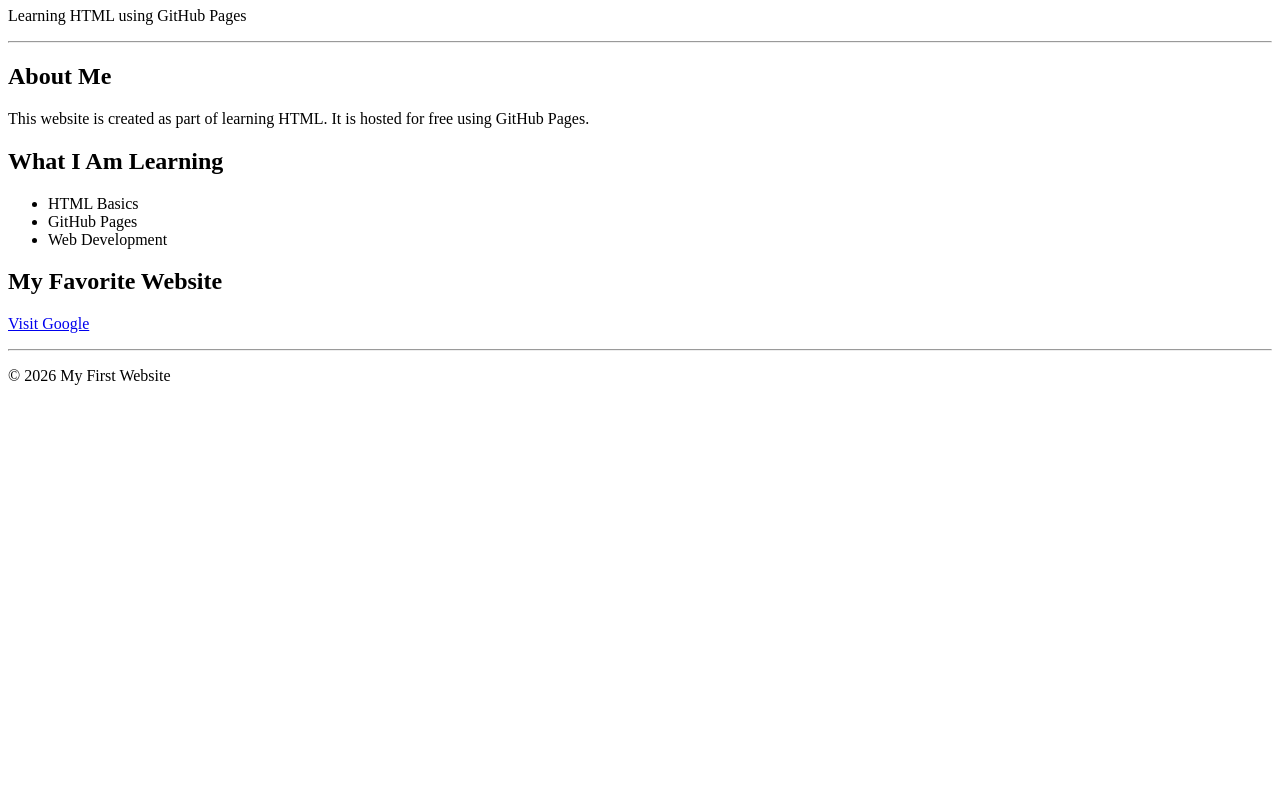
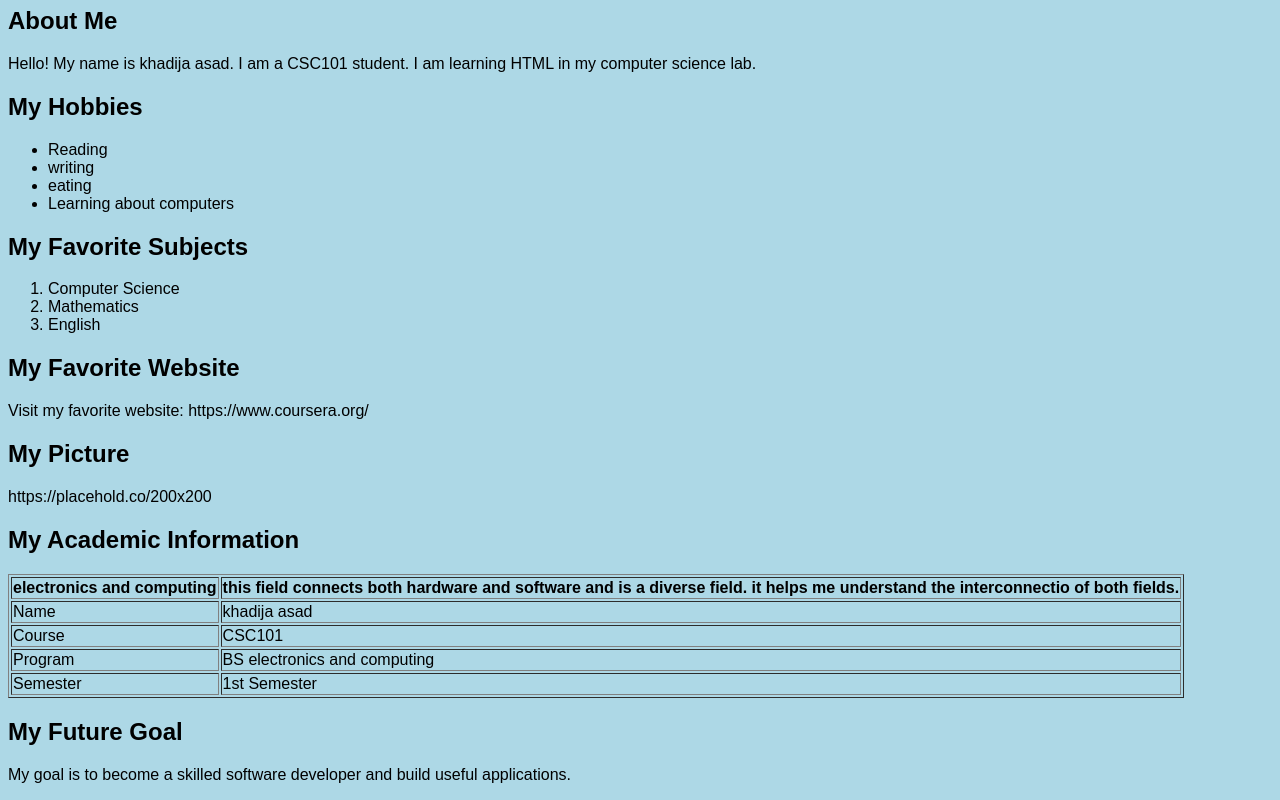
Before and after one commit to KhadijaSP2026/khadijaSP2026.github.io, a plain HTML site: page index.html in a window 1280 px wide. Shown: the part 73-873 px from the top of the page. Before the commit the page ends 800 px from the top, so only its background shows below. Drawn offline with Linux system fonts and the light colour scheme.

Commit message:
Update index.html

```diff
--- a/index.html
+++ b/index.html
@@ -1,50 +1,56 @@
 <!DOCTYPE html>
-<html lang="en">
+<html>
 <head>
-    <meta charset="UTF-8">
-    <meta name="viewport" content="width=device-width, initial-scale=1.0">
-    <title>My GitHub Pages Website</title>
+    <title>My Personal Profile</title>
 </head>
-<body>
-
-    <header>
-        <h1>Welcome to My Website</h1>
-        <p>Learning HTML using GitHub Pages</p>
-    </header>
-
-    <hr>
-
-    <section>
+<body style="background-color: lightblue; font-family: Arial;">
+    <h1 style="color: darkblue;">My Personal Profile</h1>
     <h2>About Me</h2>
-        <p>
-            This website is created as part of learning HTML.
-            It is hosted for free using GitHub Pages.
-        </p>
-    </section>
-
-    <section>
-        <h2>What I Am Learning</h2>
+    <p>Hello! My name is khadija asad. I am a CSC101 student. I am learning HTML in my computer science lab.</p>
+    <h2>My Hobbies</h2>
     <ul>
-            <li>HTML Basics</li>
-            <li>GitHub Pages</li>
-            <li>Web Development</li>
+        <li>Reading</li>
+        <li>writing</li>
+        <li>eating</li>
+        <li>Learning about computers</li>
     </ul>
-    </section>
-
-    <section>
+    <h2>My Favorite Subjects</h2>
+    <ol>
+        <li>Computer Science</li>
+        <li>Mathematics</li>
+        <li>English</li>
+    </ol>
     <h2>My Favorite Website</h2>
     <p>
-            <a href="https://www.google.com" target="_blank">
-                Visit Google
-            </a>
+        Visit my favorite website:
+        https://www.coursera.org/</a>
     </p>
-    </section>
-
-    <hr>
-
-    <footer>
-        <p>© 2026 My First Website</p>
-    </footer>
-
+    <h2>My Picture</h2>
+    https://placehold.co/200x200
+    <h2>My Academic Information</h2>
+    <table border="1">
+        <tr>
+            <th>electronics and computing</th>
+            <th>this field connects both hardware and software and is a diverse field. it helps me understand the interconnectio of both fields.</th>
+        </tr>
+        <tr>
+            <td>Name</td>
+            <td>khadija asad</td>
+        </tr>
+        <tr>
+            <td>Course</td>
+            <td>CSC101</td>
+        </tr>
+        <tr>
+            <td>Program</td>
+            <td>BS electronics and computing</td>
+        </tr>
+        <tr>
+            <td>Semester</td>
+            <td>1st Semester</td>
+        </tr>
+    </table>
+    <h2>My Future Goal</h2>
+    <p>My goal is to become a skilled software developer and build useful applications.</p>
 </body>
 </html>
```
Lines whose indentation alone changed are shown as unchanged.
